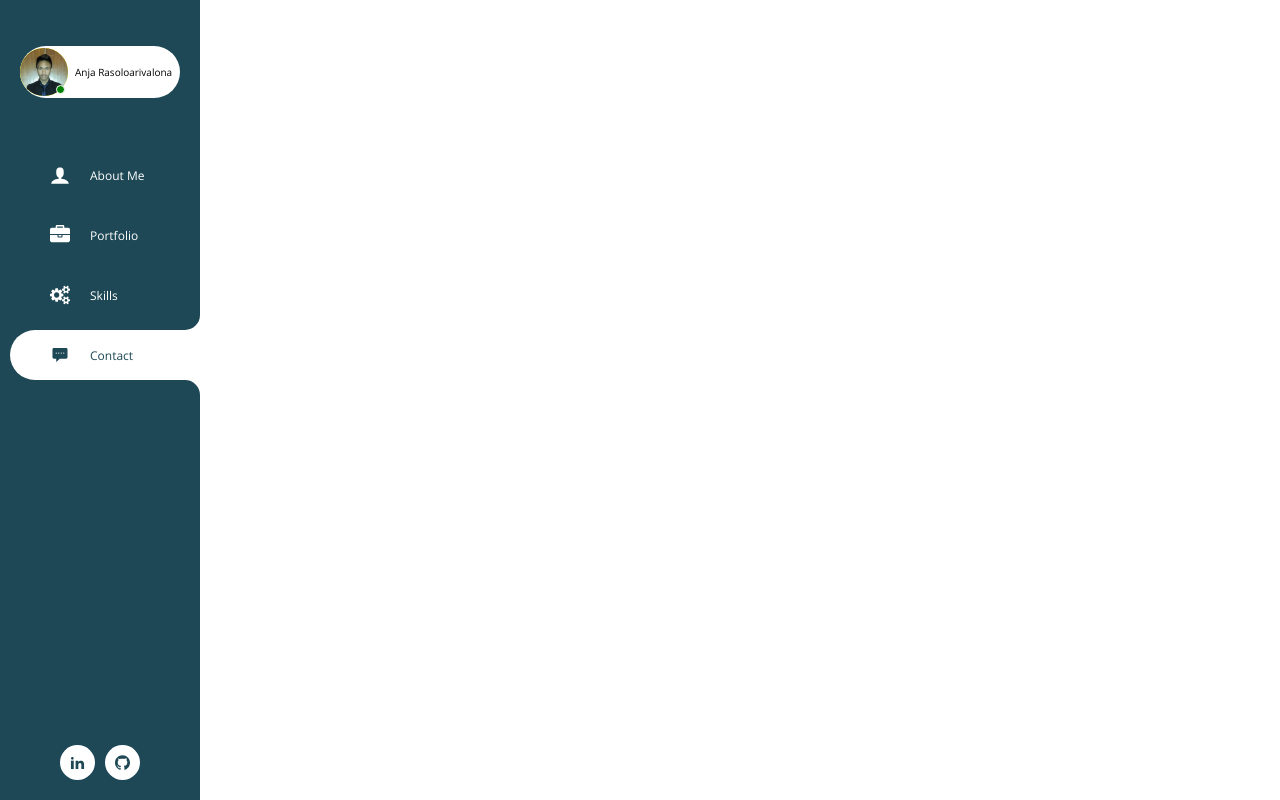
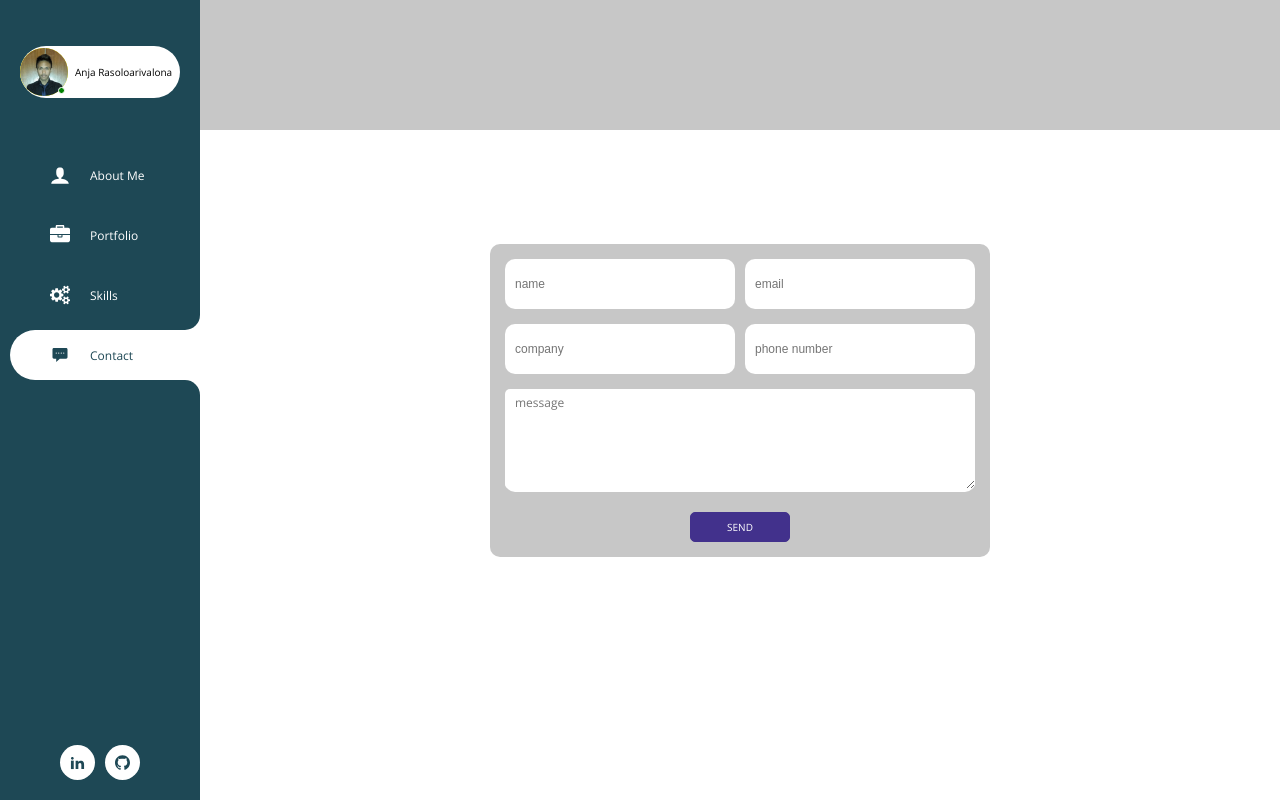
Before and after one commit to anja-rasoloarivalona/REACT-Portfolio, a React (Create React App) app: page /contact in a window 1280 px wide. Built offline with nearby package versions, Linux system fonts and the light colour scheme.

Commit message:
Built the form of the contact page

```diff
--- a/src/App.css
+++ b/src/App.css
@@ -29,6 +29,7 @@ html {
 
 body {
   font-family: var(--font-primary);
+  box-sizing: border-box;
   /* background : var(--color-grey) */
 }
 
@@ -67,12 +68,14 @@ body {
 
 
 .app__container {
-  transform: translateX(100vw);
+  /* transform: translateX(100vw); */
   background: var(--color-white);
   width: calc(100vw - 20rem);
   margin-left: 20rem;
   min-height: 200vh;
   transition: all 2s ease-in;
+  z-index: 1;
+  position: relative;
 }
 
 .app.started .app__container {
--- /dev/null
+++ b/src/components/Input/Input.css
@@ -0,0 +1,76 @@
+ .input {
+    margin: 0 .5rem;
+    margin-bottom: 1.5rem;
+    position: relative;
+    background: var(--color-white);
+    border-radius: 1rem;
+}
+
+ .input__label {
+    position: absolute;
+    left: 0;
+    top: 0;
+    bottom: 0;
+    width: 14rem;
+    display: flex;
+    align-items: center;
+    padding-left: 1rem;
+    color: var(--color-grey);
+    transition: all .2s ease-in;
+    font-size: 1.45rem;
+    opacity: 0;
+    z-index: 3;
+}
+
+
+ .input__field, .input .textarea {
+    border: none;
+    border-radius: .5rem;
+    padding-left: 1rem;
+    position: relative;
+    z-index: 4;
+    background: transparent;
+    font-size: var(--font-size-md);
+}
+
+.input__field {
+    width: 23rem;
+    height: 5rem;
+}
+
+
+
+.input .textarea {
+    padding-top: .5rem;
+}
+
+.input .textarea:focus {
+    outline: none;
+}
+
+
+ .input__field:focus {
+    outline: none;
+}
+
+ input:not(:placeholder-shown) + label {
+    opacity: 1;
+    transform: translateY(-1.5rem);
+    font-size: .8rem;
+}
+
+ .input__border {
+    position: absolute;
+    bottom: .5rem;
+    width: 100%;
+    height: 1px;
+    background: red
+}
+
+
+ input:-webkit-autofill,
+ input:-webkit-autofill:hover,
+ input:-webkit-autofill:focus,
+ input:-webkit-autofill:active  {
+    -webkit-box-shadow: 0 0 0 30px white inset !important;
+}
--- /dev/null
+++ b/src/components/Input/Input.js
@@ -0,0 +1,71 @@
+import React from 'react';
+import './Input.css';
+
+const Input = props => {
+    return (
+        <div className={`input ${props.className}`}>
+            {/*-------INPUT VARIATION--------*/}
+
+            {/*-----BASIC INPUT--------*/}
+            {
+                props.control === 'input' && (
+                    <input className="input__field"
+                        type={props.type} //text, email, password...
+                        id={props.id}
+                        name={props.name}
+                        required={props.required}
+                        value={props.value}
+                        placeholder={props.placeholder}
+                        autoComplete={props.autoComplete}
+                        onChange={e => props.onChange(props._id, e.target.value, props.formType)}
+                    />
+                )
+            }
+
+            {/*----TEXTAREA INPUT--------*/}
+            {
+                props.control === 'textarea' && (
+                    <textarea className="textarea"
+                        id={props.id}
+                        name={props.name}
+                        required={props.required}
+                        value={props.value}
+                        placeholder={props.placeholder}
+                        onChange={e => props.onChange(props._id, e.target.value)}
+                    />
+                )
+            }
+
+            {
+                props.control === 'select' && (
+                    <select id={props.id}
+                        required={props.required}
+                        name={props.name}
+                        onChange={e => props.onChange(props._id, e.target.value)}
+                        value={props.value}>
+
+                        {
+                            props.options.map(option => (
+                                <option key={option} value={option}>{option}</option>
+                            ))
+                        }
+                    </select>
+                )
+            }
+
+            {/*--------INPUT LABEL-----------*/}
+            {
+                props.label && (
+                    <label htmlFor={props.id} className="input__label">{props.label}</label>
+                )
+            }
+            {
+                props.border && (
+                    <div className="input__border"></div>
+                )
+            }
+        </div>
+    )
+}
+
+export default Input;
--- a/src/pages/Contact/Contact.css
+++ b/src/pages/Contact/Contact.css
@@ -3,11 +3,43 @@
     grid-row: 2 / 3;
     display: flex;
     justify-content: center;
+    align-items: center;
+    height: 100vh;
+    position: relative;
 }
 
-.contact {
-    border-radius: 2rem;
-    width: 95%;
-    height: 95%;
-    box-shadow: var(--shadow-inset);
+.contact__form {
+    width: 50rem;
+    padding: 1rem;
+    padding-top: 1.5rem;
+    background: rgb(199, 199, 199);
+    display: flex;
+    flex-direction: column;
+    align-items: center;
+    border-radius: 1rem;
 }
+
+.contact__form__group {
+    display: flex;
+    justify-content: center;
+    width: 100%;
+}
+
+.contact__form .input .textarea {
+    width: 47rem;
+    resize: vertical;
+    min-height: 10rem;
+    background: var(--color-white);
+    max-height: 20rem;
+    font-size: var(--font-size-md);
+    font-family: var(--font-primary)
+}
+
+.contact__header {
+    position: absolute;
+    top: 0;
+    left: 0;
+    width: 100%;
+    height: 13rem;
+    background: rgb(199, 199, 199);
+}
--- a/src/pages/Contact/Contact.js
+++ b/src/pages/Contact/Contact.js
@@ -1,39 +1,107 @@
 import React, { Component } from 'react'
 import './Contact.css';
+import Input from '../../components/Input/Input'
 
 class Contact extends Component {
+
+    state = {
+        form : {
+            name: {
+                value: ''
+            },
+            email: {
+                value: ''
+            },
+            company: {
+                value: ''
+            },
+            phoneNumber: {
+                value: ""
+            },
+            message: ''
+        }
+    }
+
+    onChangeInput = (input, value) => {
+        this.setState(prevState => ({
+            ...prevState,
+            form: {
+                ...prevState.form,
+                [input]: value
+            }
+        }))
+    }
     render() {
+            const {form} = this.state;
 
             return (
                 <div className="contactContainer">
-                    <div className="contact">Contact</div>
-                     <form action="https://formspree.io/rasoloanja@gmail.com" method="POST" class="form">
-                            <div class="form__group">
-                                <input type="text" class="form__input" placeholder="Name" id="name" name="name" required />
-                                <label for="name" class="form__label">Name*</label>
-                            </div>
+                      <header class="contact__header">
 
-                            <div class="form__group">
-                                <input type="email" class="form__input" placeholder="Email" id="email" name="name" required />
-                                <label for="email" class="form__label">Email*</label>
-                            </div>
+                      </header>
+                     <form action="https://formspree.io/rasoloanja@gmail.com" method="POST" class="contact__form">
+                                <div class="contact__form__group">
+                                    <Input
+                                        control="input"
+                                        label="name"
+                                        type="text"
+                                        id= "name"
+                                        _id= "name"
+                                        name="name"
+                                        placeholder="name"
+                                        value = {form.name.value}
+                                        onChange={this.onChangeInput}
+                                        required={true}
+                                    />
+                                    <Input
+                                        control="input"
+                                        label="email"
+                                        type="email"
+                                        _id="email"
+                                        id= "name"
+                                        name="name"
+                                        placeholder="email"
+                                        value = {form.email.value}
+                                        onChange={this.onChangeInput}
+                                    />
+                                </div>
+                                <div class="contact__form__group">
+                                      <Input
+                                            control="input"
+                                            label="company"
+                                            type="text"
+                                            id= "name"
+                                            _id="company"
+                                            name="name"
+                                            placeholder="company"
+                                            value = {form.company.value}
+                                            onChange={this.onChangeInput}
+                                        />
+                                        <Input
+                                            control="input"
+                                            label="phone number"
+                                            type="text"
+                                            id= "name"
+                                            _id="phoneNumber"
+                                            name="name"
+                                            placeholder="phone number"
+                                            value = {form.phoneNumber.value}
+                                            onChange={this.onChangeInput}
+                                        />
+                                </div>
+                                        <Input
+                                            control="textarea"
+                                            label="message"
+                                            type="text"
+                                            id= "name"
+                                            _id="message"
+                                            name="name"
+                                            placeholder="message"
+                                            value = {form.message.value}
+                                            onChange={this.onChangeInput}
+                                        />
 
-                            <div class="form__group">
-                                <input type="text" class="form__input" placeholder="Company Name" id="company" name="name" required />
-                                <label for="email" class="form__label">Company Name</label>
-                            </div>
-
-                            <div class="form__group">
-                                <input type="text" class="form__input" placeholder="Phone" id="phone" name="name" required />
-                                <label for="email" class="form__label">Phone*</label>
-                            </div>
-
-                            <div class="form__group form__group--message">
-                                <textarea type="text" name="name" class="form__input" placeholder="Message" id="message"
-                                    required></textarea>
-                                <label for="message" class="form__label">Message*</label>
-                            </div>
-                            <input class="form__submit btn btn--blue" id="email-submit" type="submit" value="Send" />
+                            <input class="button button--secondary" id="email-submit" type="submit" value="Send" />
                     </form>
                 </div>
             )
--- a/src/pages/LandingPage/LandingPage.css
+++ b/src/pages/LandingPage/LandingPage.css
@@ -37,11 +37,11 @@
     transition: all .3s ease-in;
 }
 .landing-page.mounted .landing-page__text {
-    animation: textFadeIn .3s ease-in forwards;
+    /* animation: textFadeIn .3s ease-in forwards; */
     animation-delay: 1s;
 }
 .landing-page.started .landing-page__text {
-    animation: textFadeOut .3s ease-in forwards;
+    /* animation: textFadeOut .3s ease-in forwards; */
     animation-delay: 0s;
 }
 @keyframes textFadeIn {
@@ -105,6 +105,7 @@
       transform: translateY(4rem);
       opacity: 0;
       transition: all .3s ease-in;
+
   }
 
   .landing-page.mounted .landing-page__header__name {
```
